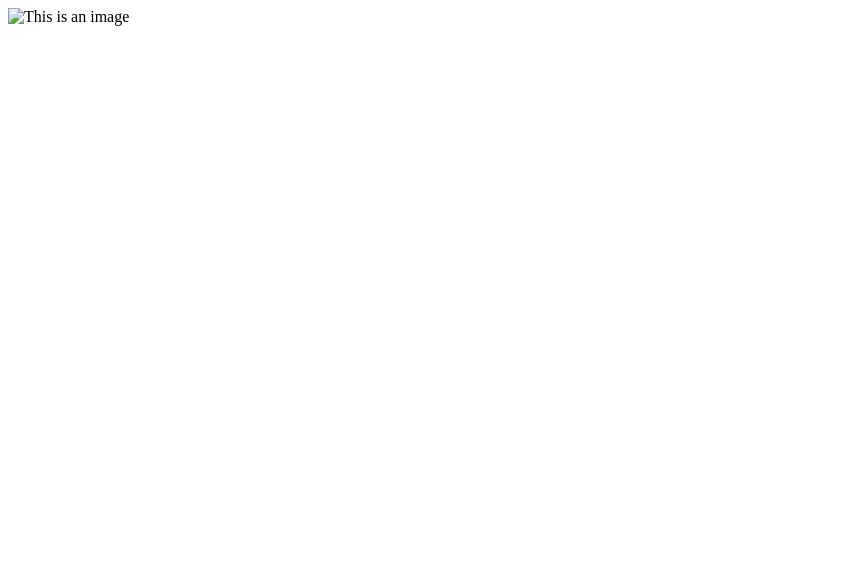
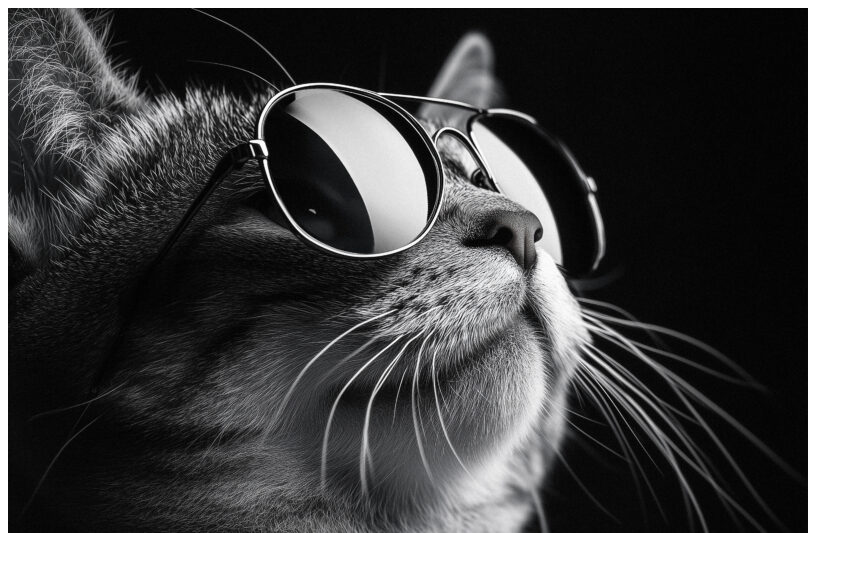
Before and after one commit to sanjograiofficial/html-shikshalaya, a plain HTML site: page image/image.html in a window 1280 px wide. Shown: the whole page, without its empty margins (0-863 px from the left). Drawn offline with Linux system fonts and the light colour scheme; the site is published under a folder, as on GitHub Pages, so addresses that start at the root find nothing.

Commit message:
changed src

```diff
--- a/image/image.html
+++ b/image/image.html
@@ -6,6 +6,6 @@
     <title>Image Page</title>
 </head>
 <body>
-    <img src="/assetws/cat.jpg" alt="This is an image">
+    <img src="../assetws/cat.jpg" alt="This is an image">
 </body>
 </html>
```
